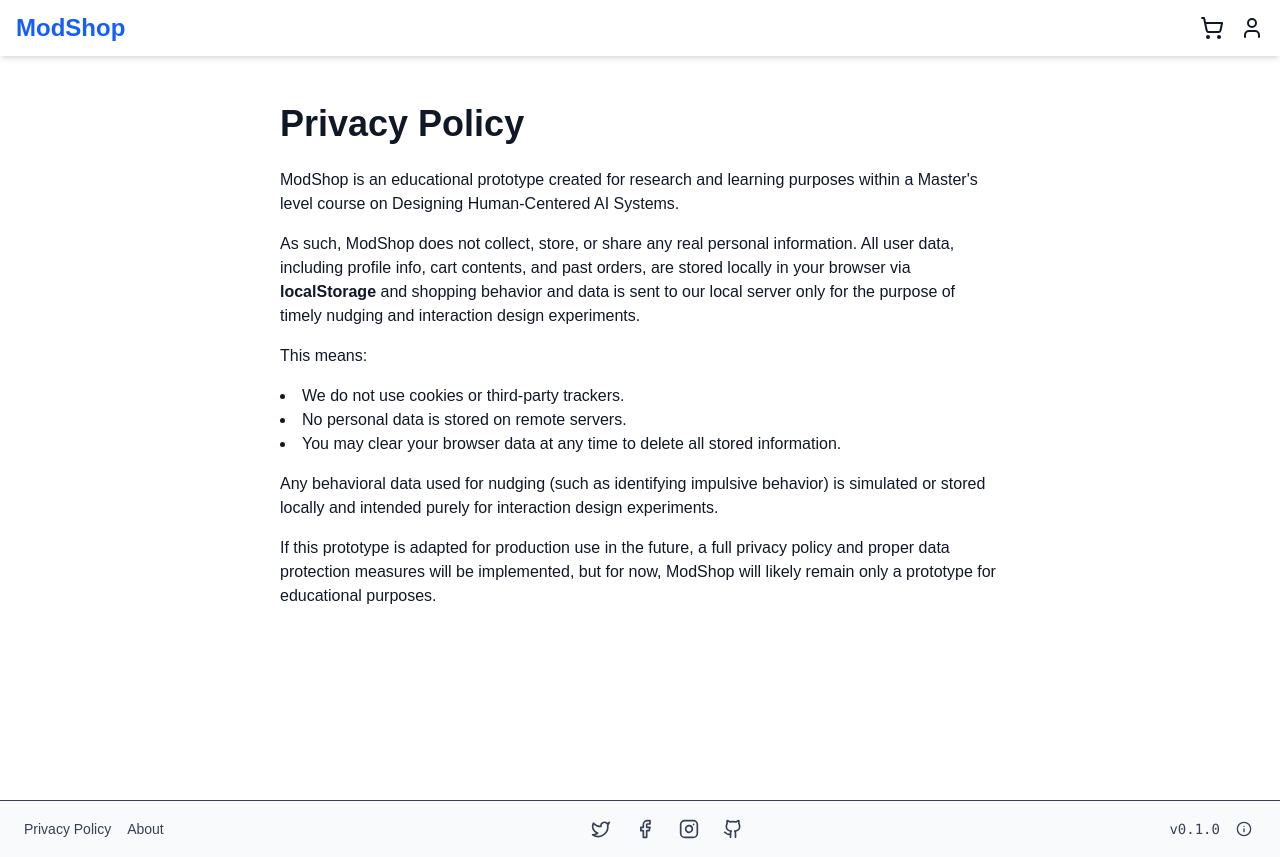
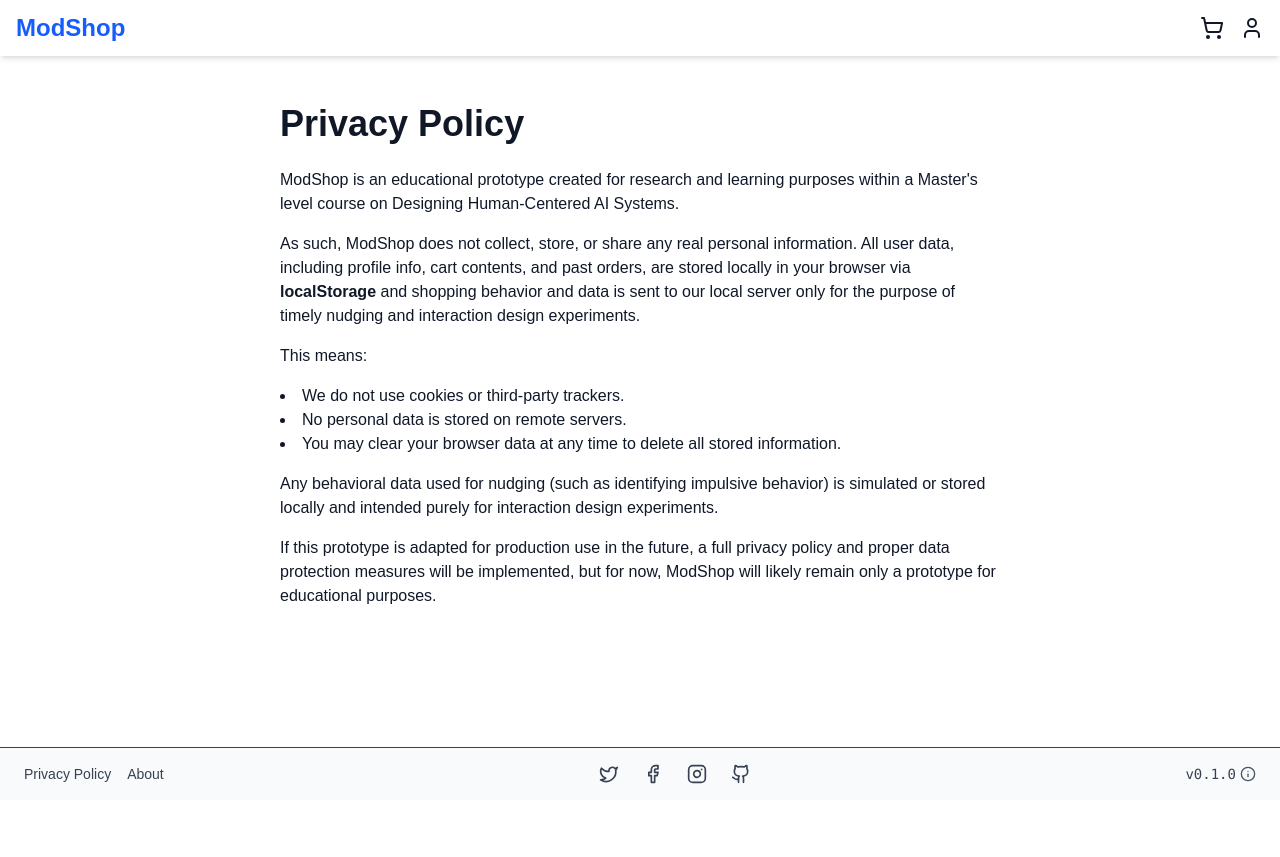
Before and after one commit to alemoraru/modshop, a Next.js app: page /privacy-policy in a window 1280 px wide. After the commit the page ends 800 px from the top, so only its background shows below. Built offline with nearby package versions, Linux system fonts and the light colour scheme; a web font is replaced by a local one.

Commit message:
Small cleanup

```diff
--- a/src/app/privacy-policy/page.tsx
+++ b/src/app/privacy-policy/page.tsx
@@ -4,13 +4,13 @@ import Navbar from "@/components/Navbar";
 
 export default function PrivacyPage() {
     return (
-        <main className="min-h-screen bg-white text-gray-900">
+        <main className="bg-white text-gray-900">
             <Navbar/>
             <section className="max-w-3xl mx-auto px-6 py-12">
                 <h1 className="text-4xl font-bold mb-6">Privacy Policy</h1>
 
                 <p className="mb-4">
-                    ModShop is an educational prototype created for research and learning purposes within a Master's
+                    ModShop is an educational prototype created for research and learning purposes within a Master&#39;s
                     level course on Designing Human-Centered AI Systems.
                 </p>
 
--- a/src/components/Footer.tsx
+++ b/src/components/Footer.tsx
@@ -2,14 +2,11 @@
 
 import Link from "next/link";
 import {Github, Info, Twitter, Facebook, Instagram} from "lucide-react";
-import {useState} from "react";
+import {appVersion} from "@/lib/contstants";
 
-const version = "0.1.0";
-const githubReleaseUrl = `https://github.com/amoraru/modshop-frontend/releases/tag/v${version}`;
+const githubReleaseUrl = `/releases/tag/v${appVersion}`;
 
 export default function Footer() {
-    const [showInfo, setShowInfo] = useState(false);
-
     return (
         <footer
             className="w-full border-t bg-gray-50 text-gray-700 py-4 px-6 flex items-center justify-between text-sm">
@@ -21,40 +18,35 @@ export default function Footer() {
 
             {/* Center: Socials */}
             <div className="flex gap-6 items-center">
-                <a href="https://twitter.com/" target="_blank" rel="noopener noreferrer" aria-label="Twitter">
+                <Link href="https://twitter.com/" target="_blank" rel="noopener noreferrer" aria-label="Twitter">
                     <Twitter className="w-5 h-5 hover:text-blue-400"/>
-                </a>
-                <a href="https://facebook.com/" target="_blank" rel="noopener noreferrer" aria-label="Facebook">
+                </Link>
+                <Link href="https://facebook.com/" target="_blank" rel="noopener noreferrer" aria-label="Facebook">
                     <Facebook className="w-5 h-5 hover:text-blue-600"/>
-                </a>
-                <a href="https://instagram.com/" target="_blank" rel="noopener noreferrer" aria-label="Instagram">
+                </Link>
+                <Link href="https://instagram.com/" target="_blank" rel="noopener noreferrer" aria-label="Instagram">
                     <Instagram className="w-5 h-5 hover:text-pink-500"/>
-                </a>
-                <a href="https://github.com/amoraru/modshop-frontend" target="_blank" rel="noopener noreferrer"
-                   aria-label="GitHub">
+                </Link>
+                <Link href="https://github.com/alemoraru/modshop-frontend" target="_blank" rel="noopener noreferrer"
+                      aria-label="GitHub">
                     <Github className="w-5 h-5 hover:text-gray-900"/>
-                </a>
+                </Link>
             </div>
 
             {/* Right: Version & Info */}
             <div className="flex items-center gap-2 relative">
-                <a href={githubReleaseUrl} target="_blank" rel="noopener noreferrer"
-                   className="hover:underline font-mono">v{version}</a>
-                <button
-                    className="ml-1 p-1 rounded-full hover:bg-gray-200"
-                    aria-label="Show version info"
-                    onClick={() => setShowInfo((v) => !v)}
+                <Link
+                    href={`https://github.com/alemoraru/modshop-frontend${githubReleaseUrl}`}
+                    target="_blank"
+                    rel="noopener noreferrer"
+                    className="group hover:underline font-mono flex items-center gap-1"
                 >
-                    <Info className="w-4 h-4"/>
-                </button>
-                {showInfo && (
-                    <div className="absolute right-0 top-8 bg-white border rounded shadow px-4 py-2 text-xs z-10 w-56">
-                        <div className="font-semibold mb-1">Webapp Version</div>
-                        <div className="mb-2">{version}</div>
-                        <a href={githubReleaseUrl} target="_blank" rel="noopener noreferrer"
-                           className="text-blue-600 hover:underline">View Release on GitHub</a>
-                    </div>
-                )}
+                    <span className="group-hover:text-blue-700 transition-colors duration-150">v{appVersion}</span>
+                    <Info
+                        className="w-4 h-4 text-gray-600 group-hover:text-blue-600 group-hover:scale-110
+                        transition-all duration-150"
+                    />
+                </Link>
             </div>
         </footer>
     );
--- /dev/null
+++ b/src/lib/contstants.ts
@@ -0,0 +1,6 @@
+import packageJson from '../../package.json';
+
+/**
+ * Version of the application from package.json.
+ */
+export const appVersion = packageJson.version
```
